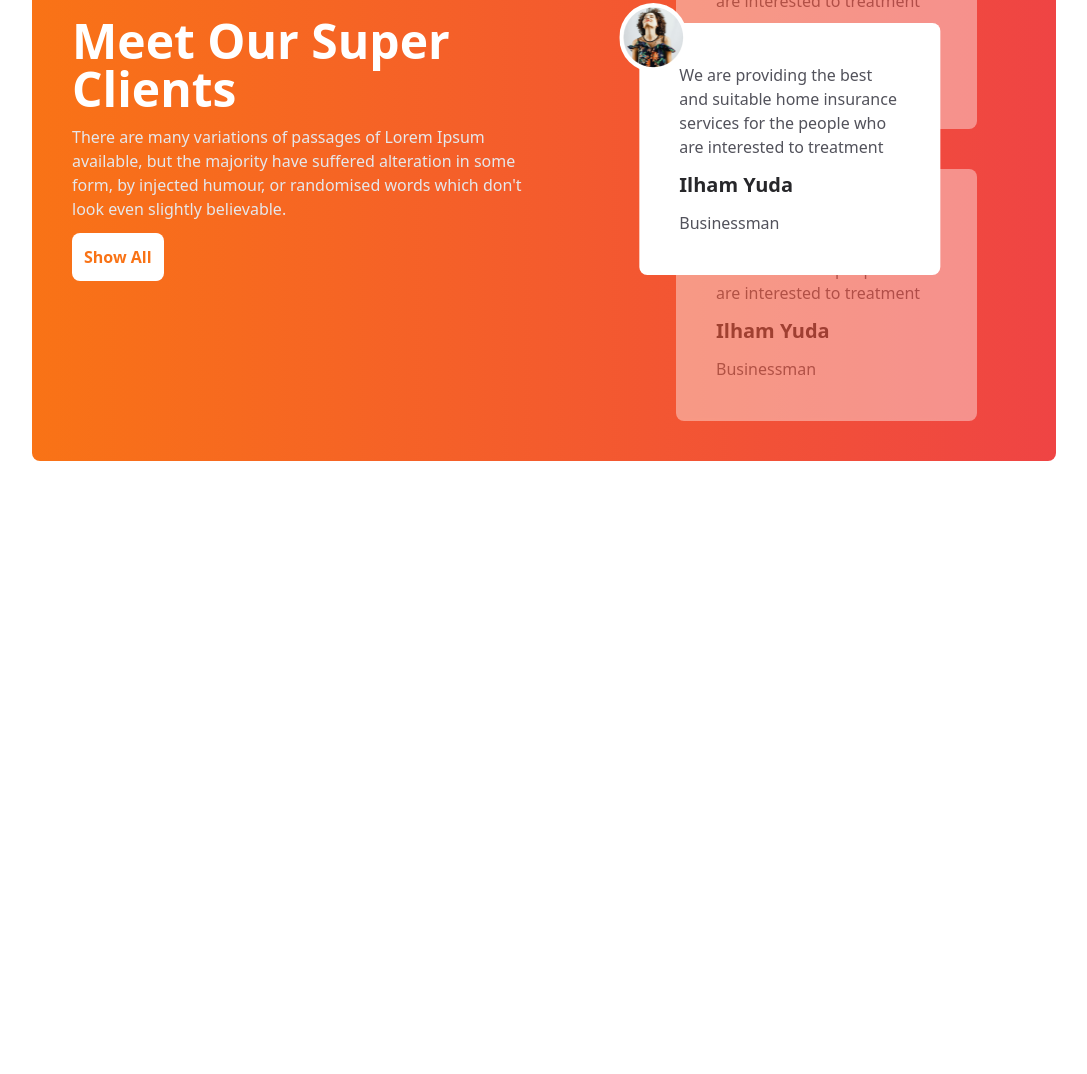
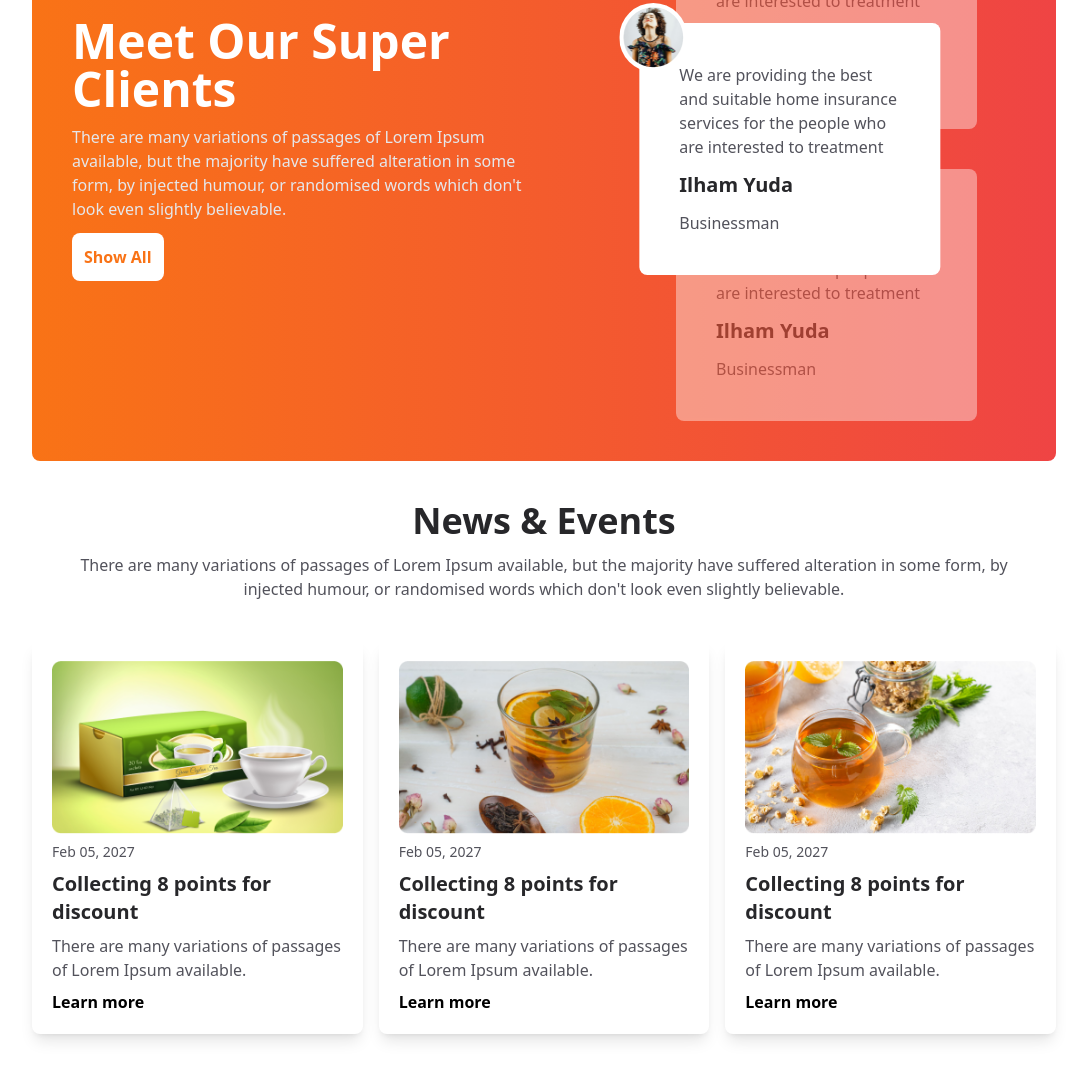
Before and after one commit to zishanmeh/Tea-hosue, a plain HTML site: page index.html in a window 1280 px wide. Shown: the part 1361-2435 px from the top of the page, without its empty margins (96-1183 px from the left). Before the commit the page ends 1862 px from the top, so only its background shows below. Drawn offline with nearby package versions, Linux system fonts and the light colour scheme.

Commit message:
Added news and events

```diff
--- a/index.html
+++ b/index.html
@@ -105,6 +105,35 @@
                 </div>
             </div>
           </section>
+          <section>
+            <div class="text-center">
+                <h1 class="text-zinc-800 text-4xl font-bold mb-3">News & Events</h1>
+                <p class="text-zinc-600 w-11/12 mx-auto">There are many variations of passages of Lorem Ipsum available, but the majority have suffered alteration in some form, by injected humour, or randomised words which don't look even slightly believable. </p>
+            </div>
+            <div class="grid grid-cols-1 justify-center md:grid-cols-3 items-center gap-4 my-10">
+                <div class="p-5 rounded-lg shadow-lg flex flex-col gap-2">
+                    <img src="images/news-1.png" alt="">
+                    <p class="text-sm text-zinc-600">Feb 05, 2027</p>
+                    <h3 class="text-xl font-bold text-zinc-800">Collecting 8 points for discount</h3>
+                    <p class="text-zinc-600">There are many variations of passages of Lorem Ipsum available.</p>
+                    <a class="font-bold" href="">Learn more</a>
+                </div>
+                <div class="p-5 rounded-lg shadow-lg flex flex-col gap-2">
+                    <img src="images/news-2.png" alt="">
+                    <p class="text-sm text-zinc-600">Feb 05, 2027</p>
+                    <h3 class="text-xl font-bold text-zinc-800">Collecting 8 points for discount</h3>
+                    <p class="text-zinc-600">There are many variations of passages of Lorem Ipsum available.</p>
+                    <a class="font-bold" href="">Learn more</a>
+                </div>
+                <div class="p-5 rounded-lg shadow-lg flex flex-col gap-2">
+                    <img src="images/news-3.png" alt="">
+                    <p class="text-sm text-zinc-600">Feb 05, 2027</p>
+                    <h3 class="text-xl font-bold text-zinc-800">Collecting 8 points for discount</h3>
+                    <p class="text-zinc-600">There are many variations of passages of Lorem Ipsum available.</p>
+                    <a class="font-bold" href="">Learn more</a>
+                </div>
+            </div>
+          </section>
     </main>
 </body>
 </html>
```
